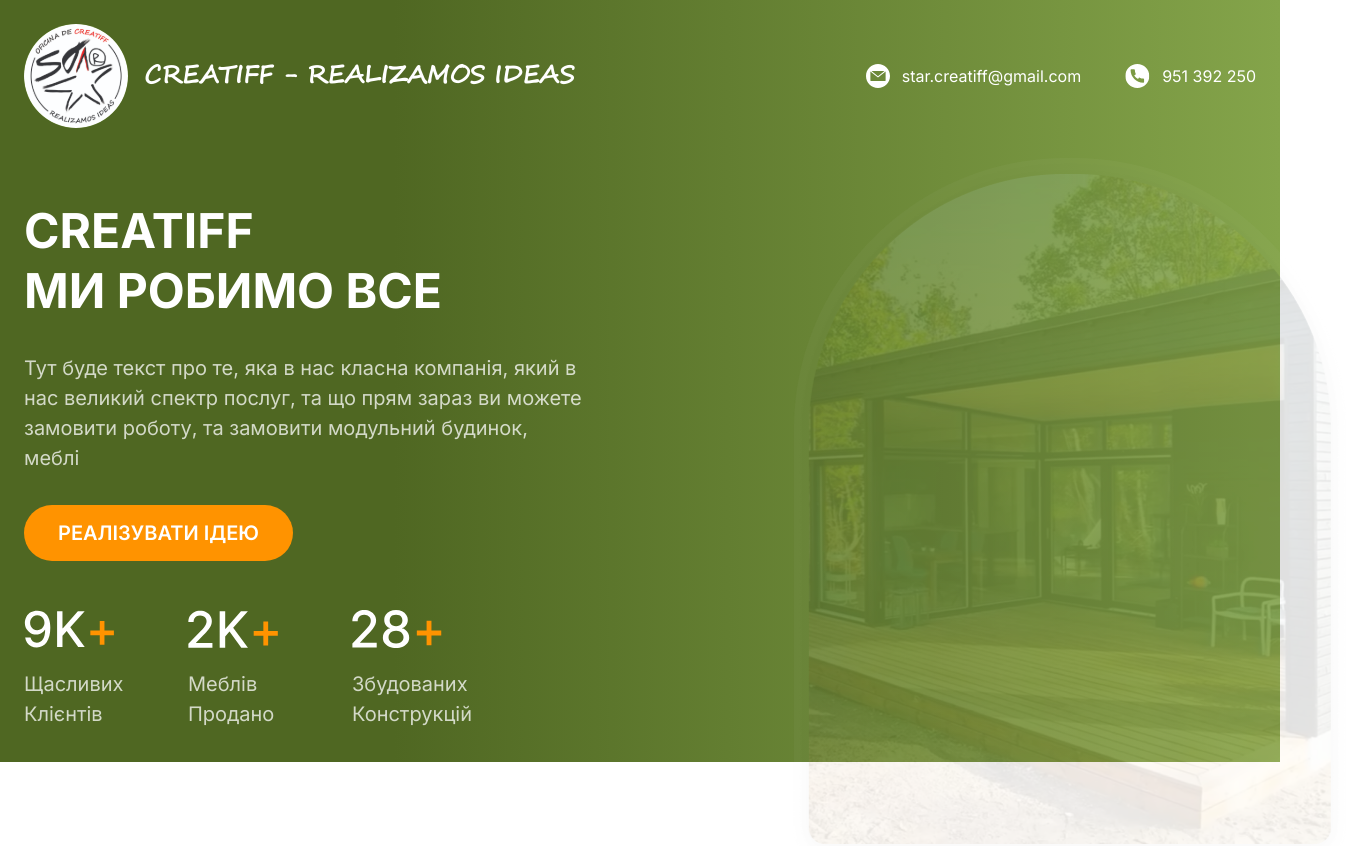
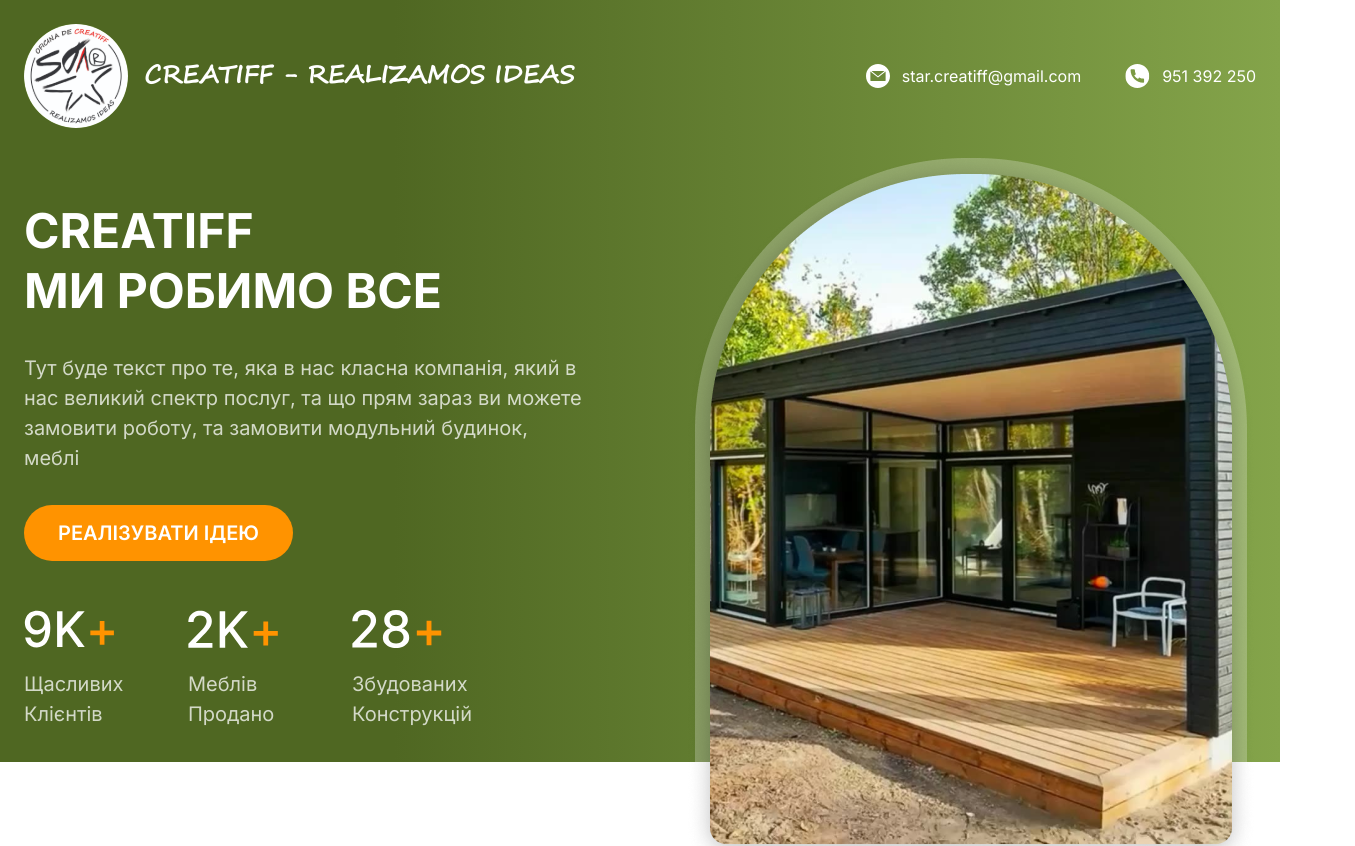
Before and after one commit to ShadePrima/creatiff-app, a React (Create React App) app: page / in a window 1280 px wide. Shown: the top 846 px of the page, 1355 px wide, since content can reach past the window. Built offline with nearby package versions, Linux system fonts and the light colour scheme.

Commit message:
fix animation

```diff
--- a/package.json
+++ b/package.json
@@ -12,7 +12,9 @@
     "react-dom": "^18.2.0",
     "react-router-dom": "^6.10.0",
     "react-scripts": "5.0.1",
+    "react-slick": "^0.29.0",
     "sass": "^1.60.0",
+    "slick-carousel": "^1.8.1",
     "web-vitals": "^2.1.4"
   },
   "scripts": {
--- a/src/components/HeaderContent/HeaderContent.module.scss
+++ b/src/components/HeaderContent/HeaderContent.module.scss
@@ -132,9 +132,20 @@
 }
 
 .contentImg {
-  .image {
-    animation: slide 8s ease-in-out infinite;
-    animation-delay: 2s;
+  .image1 {
+    animation: slide1 10s ease-in-out infinite;
+    animation-delay: 0.5s;
+    // transition: slide 8s ease-in-out;
+
+    @media (max-width: 1240px) {
+      width: 100%;
+    }
+  }
+
+  .image2 {
+    animation: slide2 10s ease-in-out infinite;
+    // animation-delay: 1s;
+    // transition: slide 8s ease-in-out;
 
     @media (max-width: 1240px) {
       width: 100%;
@@ -148,23 +159,58 @@
   }
 }
 
-@keyframes slide {
+@keyframes slide1 {
+  0% {
+    opacity: 1;
+    transform: translateX(0%);
+  }
+
+  25% {
+    opacity: 1;
+    transform: translateX(0%);
+  }
+
+  50% {
+    opacity: 1;
+    transform: translateX(0%);
+  }
+
+  65% {
+    opacity: 1;
+    transform: translateX(0%);
+  }
+
+  100% {
+    opacity: 0;
+    transform: translateX(30%);
+  }
+}
+
+@keyframes slide2 {
   0% {
     opacity: 0;
     transform: translateX(0%);
   }
   10% {
+    opacity: 0;
+    transform: translateX(0%);
+  }
+  25% {
+    opacity: 1;
+    transform: translateX(0%);
+  }
+  50% {
     opacity: 1;
     transform: translateX(0%);
   }
 
   75% {
-    opacity: 0;
-    transform: translateX(20%);
+    opacity: 1;
+    transform: translateX(0%);
   }
 
   100% {
     opacity: 0;
-    transform: translateX(20%);
+    transform: translateX(30%);
   }
 }
--- a/src/components/HeaderContent/index.jsx
+++ b/src/components/HeaderContent/index.jsx
@@ -21,14 +21,23 @@
 
 const HeaderContent = () => {
   const [index, setIndex] = useState(0)
+  const [mounted, setMounted] = useState(false)
   console.log(index, 'index')
+  console.log(mounted, 'mounded')
+
+  // useEffect(() => {
+  //   setMounted(true)
+  // }, [])
 
   useEffect(() => {
+    // if (mounted) {
     const interval = setInterval(() => {
+      setMounted(true)
       setIndex((index + 1) % images.length)
-    }, 8000)
+    }, 10000)
     return () => clearInterval(interval)
-  }, [index])
+    // }
+  }, [index, mounted])
 
   const currentImage = images[index]
 
@@ -54,8 +63,8 @@
           </div>
           <div className={styles.contentImg}>
             <img
-              className={styles.image}
-              loading='eager'
+              className={mounted === false ? styles.image1 : styles.image2}
+              rel='preload'
               src={currentImage}
               alt='Header Item'
             />
```
Also changed, not shown: src/components/Catalog/index.jsx (+0 -12 lines), 1 other file (tests, documents, lock files or other folders).
